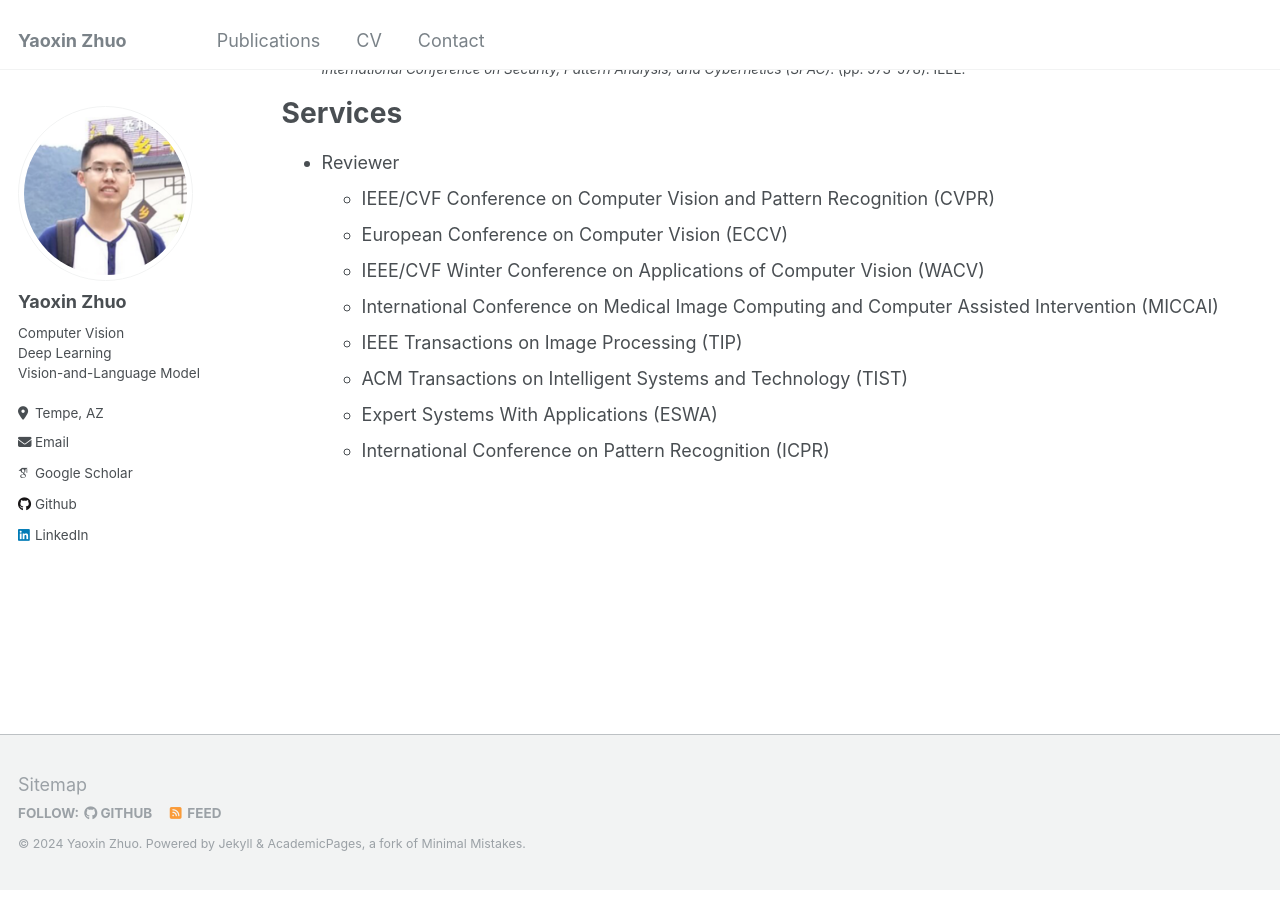
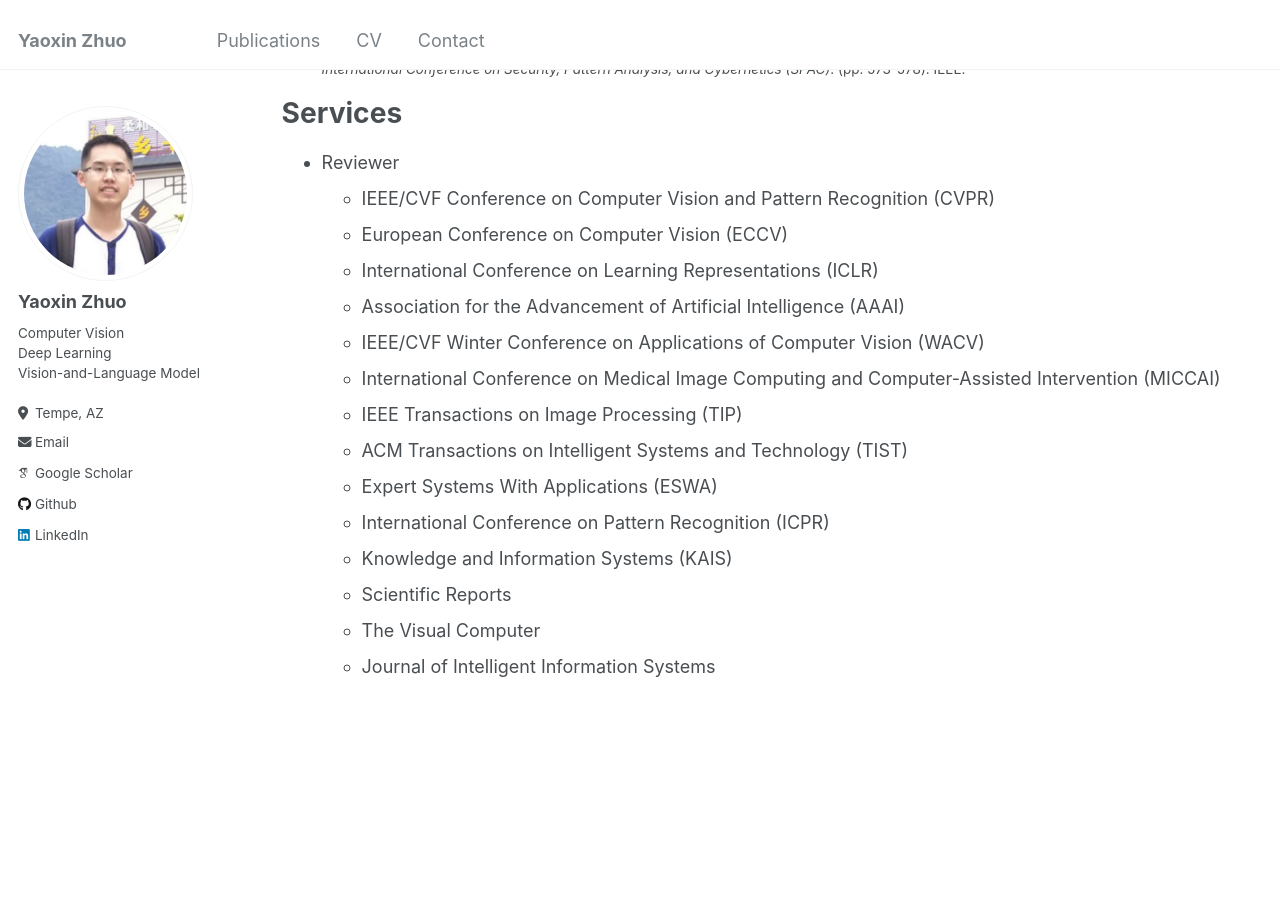
Before and after one commit to yaoxinzhuo/yaoxinzhuo.github.io, a Jekyll site: the page built from _pages/cv.md, in a window 1280 px wide and 900 px high, scrolled down 1814 px. Built offline with Jekyll 4.4.1, drawn with Linux system fonts in a browser that asks for light colours; some web fonts are replaced.

Commit message:
Update cv.md

```diff
--- a/_pages/cv.md
+++ b/_pages/cv.md
@@ -51,9 +51,15 @@ Services
 * Reviewer
   * IEEE/CVF Conference on Computer Vision and Pattern Recognition (CVPR)
   * European Conference on Computer Vision (ECCV)
+  * International Conference on Learning Representations (ICLR)
+  * Association for the Advancement of Artificial Intelligence (AAAI)
   * IEEE/CVF Winter Conference on Applications of Computer Vision (WACV)
-  * International Conference on Medical Image Computing and Computer Assisted Intervention (MICCAI)
+  * International Conference on Medical Image Computing and Computer-Assisted Intervention (MICCAI)
   * IEEE Transactions on Image Processing (TIP)
   * ACM Transactions on Intelligent Systems and Technology (TIST)
   * Expert Systems With Applications (ESWA)
   * International Conference on Pattern Recognition (ICPR)
+  * Knowledge and Information Systems (KAIS)
+  * Scientific Reports
+  * The Visual Computer
+  * Journal of Intelligent Information Systems
```
